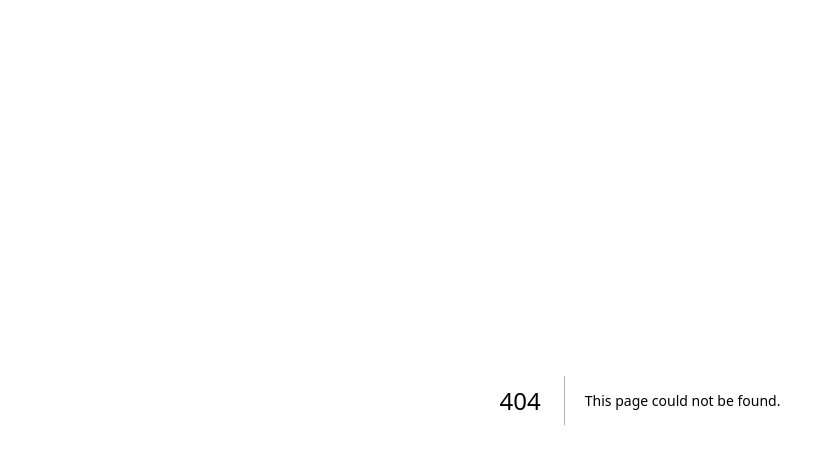
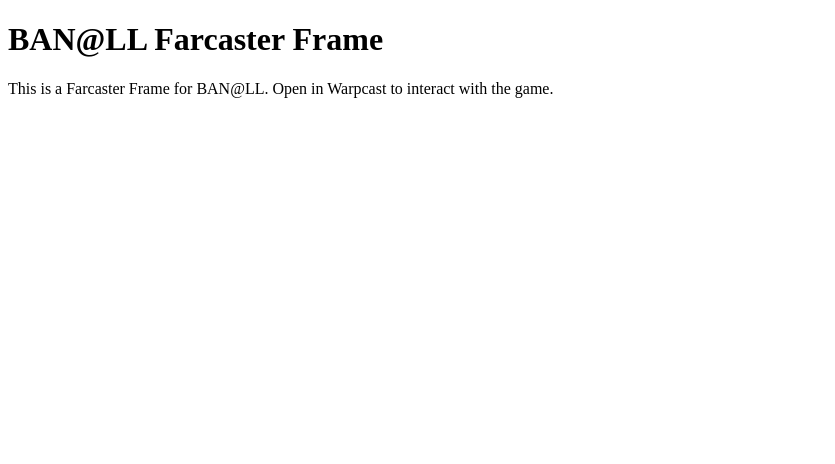
Before and after one commit to EmpowerTours/version-banall, a Next.js app in the folder farcaster/: page /frames in a window 1280 px wide. Before the commit this address had no page. Shown: the top 464 px of the page, without its empty margins (0-835 px from the left). Built offline with nearby package versions, Linux system fonts and the light colour scheme.

Commit message:
Create frames.js

```diff
--- /dev/null
+++ b/farcaster/pages/frames.js
@@ -0,0 +1,41 @@
+// farcaster/pages/frame.js
+import Head from 'next/head';
+
+export default function Frame() {
+  return (
+    <div>
+      <Head>
+        {/* Farcaster Frame Metadata */}
+        <meta property="fc:frame" content="vNext" />
+        <meta
+          property="fc:frame:image"
+          content="https://web-production-5f438.up.railway.app/images/splash.png"
+        />
+        <meta property="fc:frame:image:aspect_ratio" content="1.91:1" />
+        <meta property="fc:frame:button:1" content="Join BAN@LL" />
+        <meta property="fc:frame:button:1:action" content="link" />
+        <meta
+          property="fc:frame:button:1:target"
+          content="https://web-production-5f438.up.railway.app/public/banall.html"
+        />
+        {/* Open Graph for compatibility */}
+        <meta property="og:title" content="BAN@LL by EmpowerTours" />
+        <meta
+          property="og:description"
+          content="Join the Web3 rock climbing adventure game!"
+        />
+        <meta
+          property="og:image"
+          content="https://web-production-5f438.up.railway.app/images/splash.png"
+        />
+      </Head>
+      <div>
+        <h1>BAN@LL Farcaster Frame</h1>
+        <p>
+          This is a Farcaster Frame for BAN@LL. Open in Warpcast to interact with
+          the game.
+        </p>
+      </div>
+    </div>
+  );
+}
```
